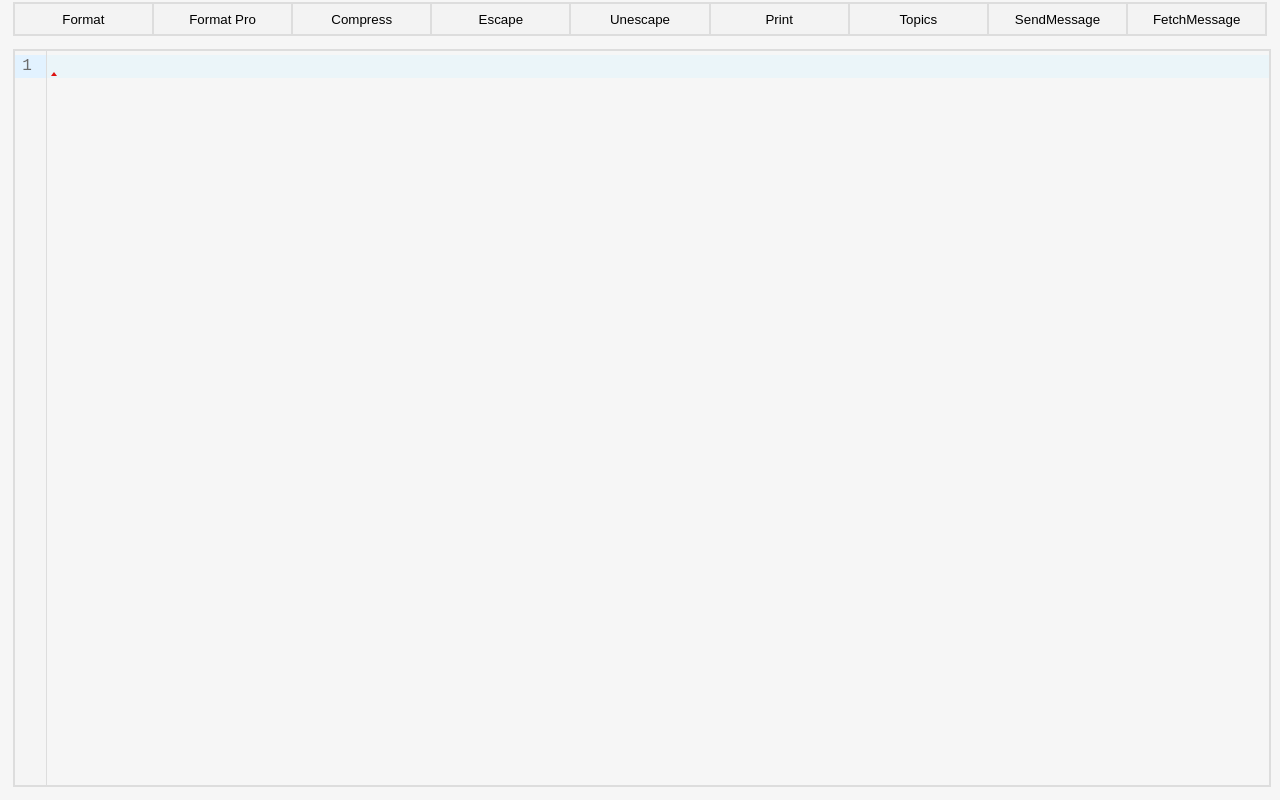
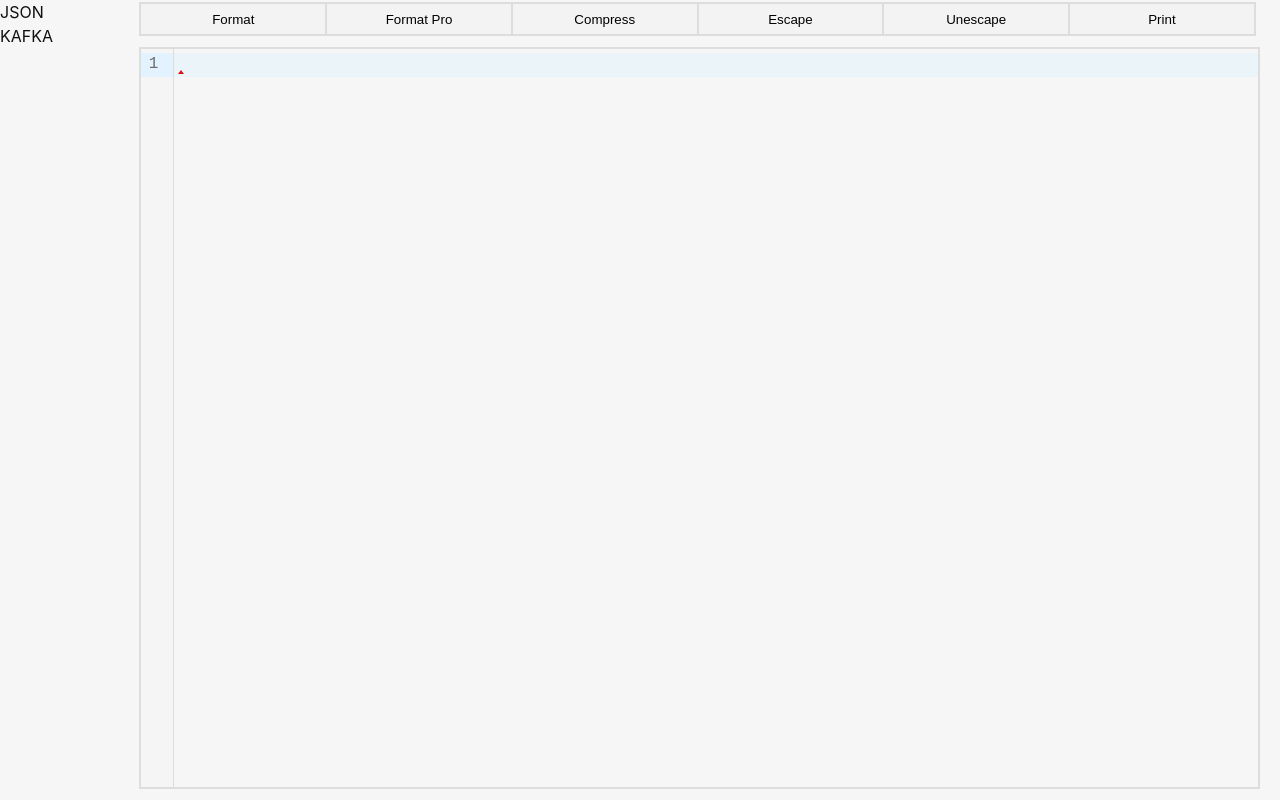
Before and after one commit to NewOag/my-toolkit, a React (Vite) app: page / in a window 1280 px wide. Built offline with nearby package versions, Linux system fonts and the light colour scheme.

Commit message:
feat: kafka demo

```diff
--- a/src/App.tsx
+++ b/src/App.tsx
@@ -1,10 +1,10 @@
 import "./App.css";
-import JsonTool from './pages/JsonTool/JsonTool.tsx'
+import Layout from './pages/Layout/Layout.tsx'
 
 function App() {
 
     return <>
-        <JsonTool/>
+        <Layout/>
     </>
 }
 
--- a/src/pages/JsonTool/JsonTool.tsx
+++ b/src/pages/JsonTool/JsonTool.tsx
@@ -1,27 +1,10 @@
 import "./JsonTool.css";
 import {Editor, EditorInstance} from '../../common/Editor/Editor.tsx'
-import {useRef} from 'react'
+import React, {useRef} from 'react'
 import {recurParseObj} from '../../utils/JsonUtil.ts'
 import JSON5 from "json5"
-import {invoke} from '@tauri-apps/api'
 
-async function topics() {
-    const metadata = await invoke("topics", {hosts: "localhost:9092"})
-    console.log(metadata)
-    return metadata
-}
-
-async function sendMessage(hosts: string, topic: string, data: string) {
-    await invoke("send_message", {hosts, topic, data})
-}
-
-async function fetchMessage(hosts: string, topic: string) {
-    const messages = await invoke("fetch_message", {hosts, topic})
-    console.log("messages is ", messages)
-    return messages
-}
-
-function JsonTool() {
+const JsonTool: React.FC = () => {
     const editorRef = useRef<EditorInstance>(null)
 
     const getValue = () => {
@@ -65,16 +48,6 @@ function JsonTool() {
         setValue(newValue)
     }
 
-    const fn6 = async () => {
-        if (editorRef.current?.value) {
-            await sendMessage("localhost:9092", "my-topic", editorRef.current.value)
-        }
-    }
-
-    const fn7 = async () => {
-        const messages = await fetchMessage("localhost:9092", "my-topic")
-        if (editorRef.current) editorRef.current.value = JSON.stringify(messages)
-    }
 
     return (
         <div id="container">
@@ -85,9 +58,6 @@ function JsonTool() {
                 <button onClick={fn4}>Escape</button>
                 <button onClick={fn5}>Unescape</button>
                 <button onClick={() => console.log(editorRef.current?.value)}>Print</button>
-                <button onClick={topics}>Topics</button>
-                <button onClick={fn6}>SendMessage</button>
-                <button onClick={fn7}>FetchMessage</button>
             </div>
             <div className="editor-container">
                 <Editor ref={editorRef}/>
--- /dev/null
+++ b/src/pages/KafkaTool/KafkaTool.css
@@ -0,0 +1,20 @@
+.container {
+    display: flex;
+    flex-direction: column;
+    border: #5bbec3 solid 2px;
+    height: 99%;
+    padding: 5px;
+}
+
+.topic-info {
+    display: flex;
+    flex-direction: column;
+}
+
+.button-bar {
+
+}
+
+.message-container {
+    height: 100%;
+}
--- /dev/null
+++ b/src/pages/KafkaTool/KafkaTool.tsx
@@ -0,0 +1,71 @@
+import "./KafkaTool.css"
+import React, {useEffect, useRef} from 'react'
+import {invoke} from '@tauri-apps/api'
+import {Editor, EditorInstance} from '../../common/Editor/Editor.tsx'
+
+
+async function topics(hosts: string) {
+    const metadata = await invoke("topics", {hosts})
+    console.log(metadata)
+    return metadata
+}
+
+async function sendMessage(hosts: string, topic: string, data: string) {
+    await invoke("send_message", {hosts, topic, data})
+}
+
+async function fetchMessage(hosts: string, topic: string) {
+    const messages = await invoke("fetch_message", {hosts, topic})
+    console.log("messages is ", messages)
+    return messages
+}
+
+const KafkaTool: React.FC = () => {
+    const brokerRef = useRef<HTMLInputElement>(null)
+    const topicRef = useRef<HTMLInputElement>(null)
+    const editorRef = useRef<EditorInstance>(null)
+
+    useEffect(() => {
+        console.log("init")
+    }, []);
+
+    const metadata = async () => {
+        if (!brokerRef.current || !topicRef.current || !editorRef.current) return
+        const ts = await topics(brokerRef.current.value)
+        editorRef.current.value = JSON.stringify(ts)
+    }
+
+    const send = async () => {
+        if (!brokerRef.current || !topicRef.current || !editorRef.current) return
+        await sendMessage(brokerRef.current.value, topicRef.current.value, editorRef.current.value)
+    }
+
+    const fetch = async () => {
+        if (!brokerRef.current || !topicRef.current || !editorRef.current) return
+        const ms = await fetchMessage(brokerRef.current.value, topicRef.current.value)
+        editorRef.current.value = JSON.stringify(ms)
+    }
+
+    return <div className="container">
+        <div className="topic-info">
+            <div>
+                <label htmlFor="broker">broker</label>
+                <input id="broker" ref={brokerRef}/>
+            </div>
+            <div>
+                <label htmlFor="topic">topic</label>
+                <input id="topic" ref={topicRef}/>
+            </div>
+        </div>
+        <div className="button-bar">
+            <button onClick={metadata}>METADATA</button>
+            <button onClick={send}>SEND</button>
+            <button onClick={fetch}>FETCH</button>
+        </div>
+        <div className="message-container">
+            <Editor ref={editorRef}/>
+        </div>
+    </div>
+}
+
+export default KafkaTool;
--- /dev/null
+++ b/src/pages/Layout/Layout.css
@@ -0,0 +1,24 @@
+.layout-container {
+    display: flex;
+    height: 100%;
+}
+
+.left-bar-container {
+    width: 10%;
+}
+
+.right-bar-container {
+    display: none;
+}
+
+.top-bar-container {
+    display: none;
+}
+
+.bottom-bar-container {
+    display: none;
+}
+
+.content-container {
+    width: 89%;
+}
--- /dev/null
+++ b/src/pages/Layout/Layout.tsx
@@ -0,0 +1,35 @@
+import "./Layout.css"
+import React, {useState} from 'react'
+import JsonTool from '../JsonTool/JsonTool.tsx'
+import KafkaTool from '../KafkaTool/KafkaTool.tsx'
+
+interface ILayout {
+
+}
+
+const json = <JsonTool/>
+const kafka = <KafkaTool/>
+
+
+const Layout: React.FC<ILayout> = ({}) => {
+    const [tool, setTool] = useState<React.ReactElement>(json)
+
+    const changeTool = (nextTool: React.ReactElement) => {
+        return () => {
+            setTool(nextTool)
+        }
+    }
+
+    return <div className="layout-container">
+        <div className="left-bar-container">
+            <div className="json-icon" onClick={changeTool(json)}>JSON</div>
+            <div className="kafka-icon" onClick={changeTool(kafka)}>KAFKA</div>
+        </div>
+        <div className="right-bar-container"></div>
+        <div className="top-bar-container"></div>
+        <div className="bottom-bar-container"></div>
+        <div className="content-container">{tool}</div>
+    </div>
+}
+
+export default Layout
```
Also changed, not shown: 1 other file (tests, documents, lock files or other folders).
